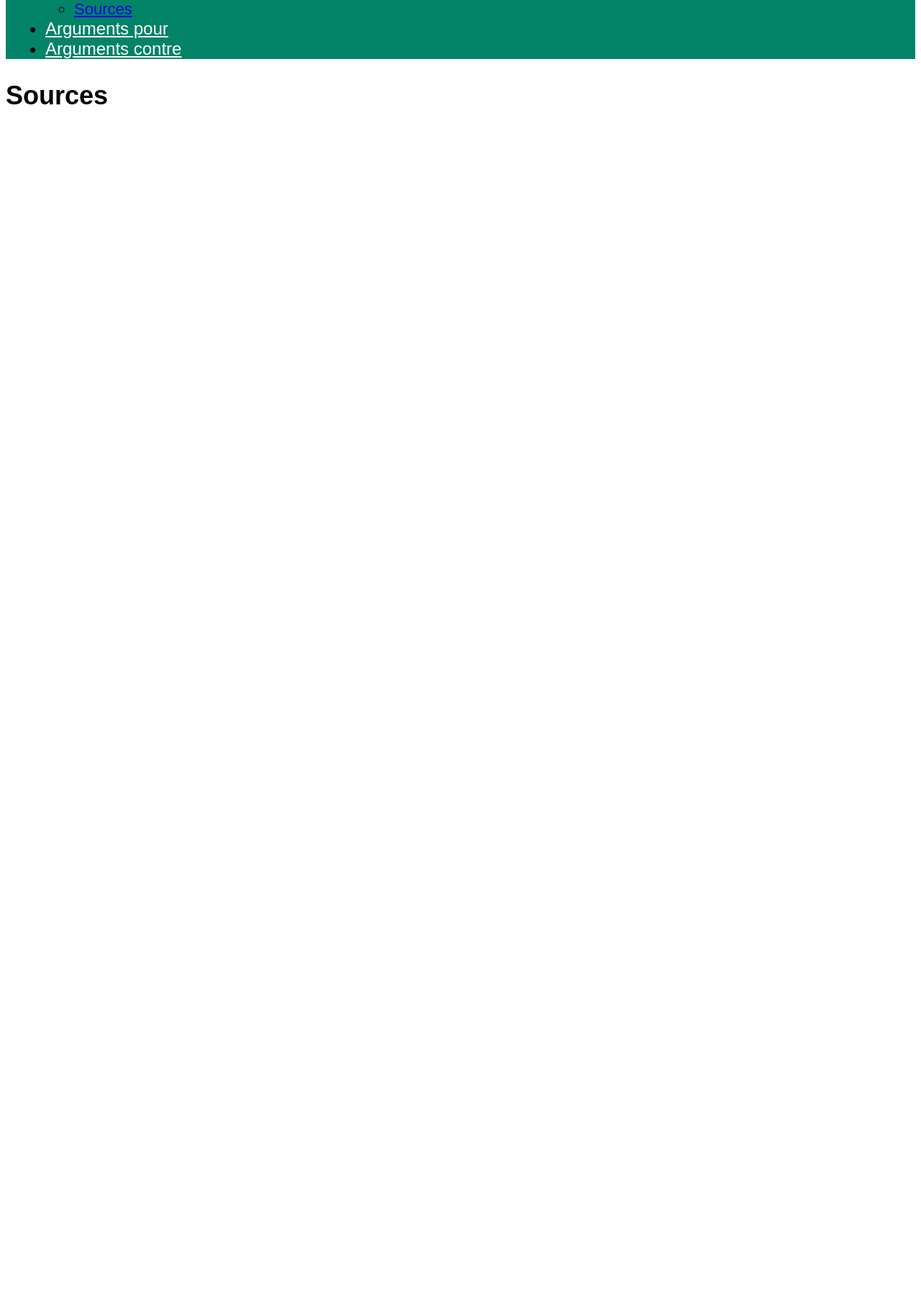
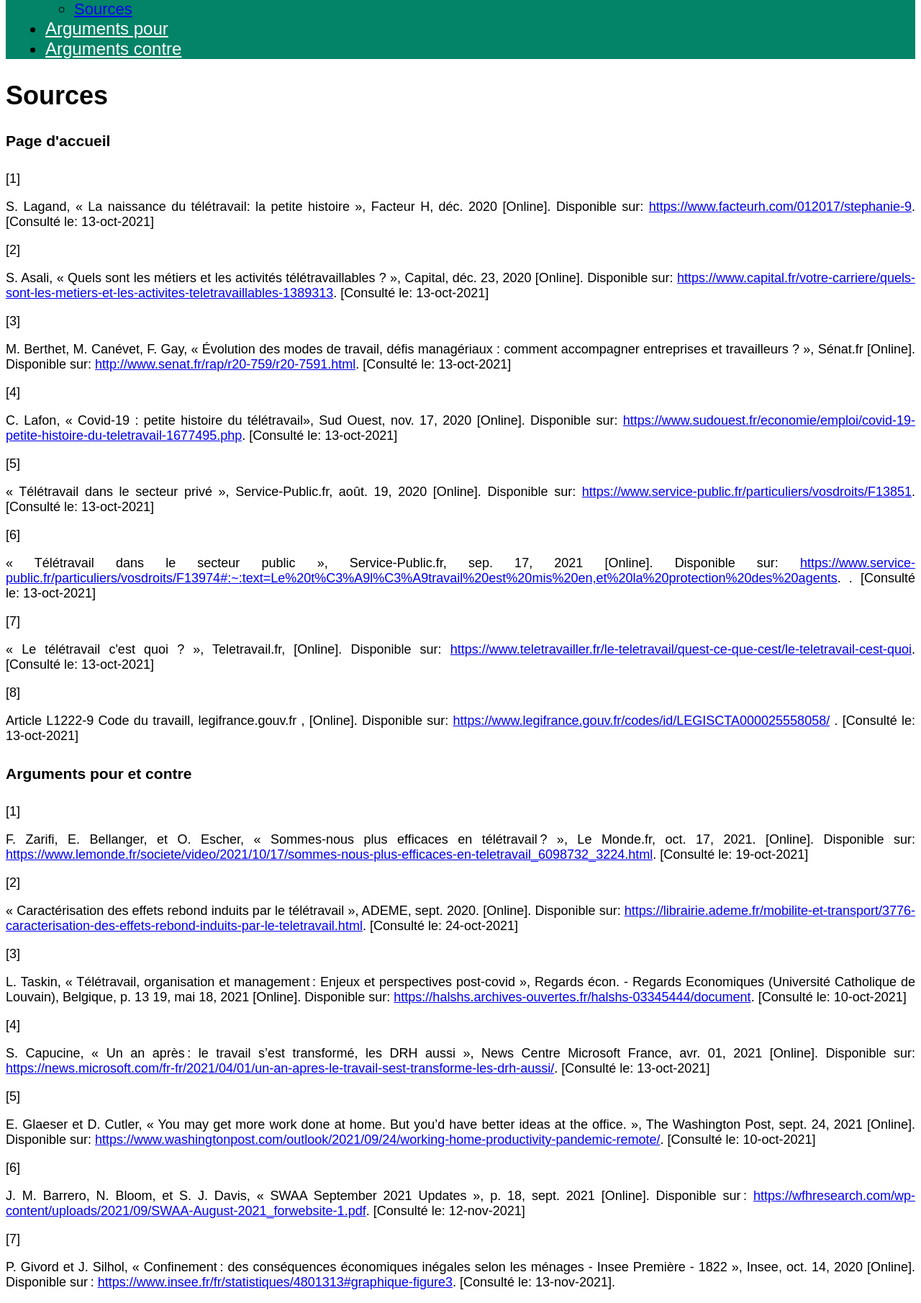
Before and after one commit to sea-gull-diana/Teletravail, a PHP site: page /source.html in a window 1280 px wide. Shown: the part 238-2048 px from the top of the page at 72% size. Before the commit the page ends 383 px from the top, so only its background shows below. Run offline with PHP 8.4, Linux system fonts and the light colour scheme.

Commit message:
changement

```diff
--- a/css/styles.css
+++ b/css/styles.css
@@ -8,8 +8,14 @@ body {
 }
 
 h5 {font-size: 24px;}
-h6{color: black;}
-h1, h3,h6 {font-weight: bold; margin: 30px 0;}
+h6{color: black;
+  padding: 0 20px 0;
+  margin: 20px 0;
+  line-height: 1px;
+  border-left: 390px solid #ddd;
+  border-right: 390px solid #ddd;
+  text-align: center;  }
+h1,h2,h3,h4,h6 {font-weight: bold; margin: 30px 0;}
 
 .stats {
   background-color: aliceblue;
@@ -44,6 +50,12 @@ nav {
 
 .nav-link, .navbar-brand {
     color: white;
+}
+
+/* la page index.html */
+#indexstrong{
+  text-align: center;
+font-size: 22px;
 }
 
 /* la page contacts.html */
@@ -98,7 +110,7 @@ img {
 
 .image-text {
   font-style: italic;
-  font-size: 22px;
+  font-size: 18px;
 }
 
 /*pour la page team.html*/
--- a/pour.html
+++ b/pour.html
@@ -91,7 +91,7 @@
     </div>
 
     <div class="sources">
-    <h6>Sources&#8239;:</h6>
+    <h6>Sources</h6>
 <span id="s1">[1]</span>
 <p>F. Zarifi, E. Bellanger, et O. Escher, « Sommes-nous plus efficaces en télétravail ? », Le Monde.fr, oct. 17, 2021. [Online]. Disponible sur: <a href="https://www.lemonde.fr/societe/video/2021/10/17/sommes-nous-plus-efficaces-en-teletravail_6098732_3224.html" target=_blank>https://www.lemonde.fr/societe/video/2021/10/17/sommes-nous-plus-efficaces-en-teletravail_6098732_3224.html</a>. [Consulté le: 19-oct-2021]</p>
 <span id="s2">[2]</span>
@@ -102,7 +102,6 @@
 <p>S. Capucine, « Un an après : le travail s’est transformé, les DRH aussi », News Centre Microsoft France, avr. 01, 2021 [Online]. Disponible sur: <a href="https://news.microsoft.com/fr-fr/2021/04/01/un-an-apres-le-travail-sest-transforme-les-drh-aussi/" target=_blank>https://news.microsoft.com/fr-fr/2021/04/01/un-an-apres-le-travail-sest-transforme-les-drh-aussi/</a>. [Consulté le: 13-oct-2021]</p>
 <span id="s5">[5]</span>
 <p>E. Glaeser et D. Cutler, « You may get more work done at home. But you’d have better ideas at the office. », The Washington Post, sept. 24, 2021 [Online]. Disponible sur: <a href="https://www.washingtonpost.com/outlook/2021/09/24/working-home-productivity-pandemic-remote/" target=_blank>https://www.washingtonpost.com/outlook/2021/09/24/working-home-productivity-pandemic-remote/</a>. [Consulté le: 10-oct-2021]</p>
-<h6>Sources des illustrations&#8239;:</h6>
 <span id="s6">[6]</span>
 <p>J. M. Barrero, N. Bloom, et S. J. Davis, « SWAA September 2021 Updates », p. 18, sept. 2021 [Online]. Disponible sur&#8239;: <a href="https://wfhresearch.com/wp-content/uploads/2021/09/SWAA-August-2021_forwebsite-1.pdf" target=_blank>https://wfhresearch.com/wp-content/uploads/2021/09/SWAA-August-2021_forwebsite-1.pdf</a>. [Consulté le: 12-nov-2021]</p>
 <span id="s7">[7]</span>
--- a/source.html
+++ b/source.html
@@ -13,6 +13,106 @@
     <main class="container-lg">
 
         <h1>Sources</h1>
+        <div class="pageSources">
+            <h3>Page d'accueil</h3>
+            <span>[1]</span>
+            <p>S. Lagand, « La naissance du télétravail: la petite histoire », Facteur H, déc. 2020 [Online]. Disponible
+                sur: <a href="https://www.facteurh.com/012017/stephanie-9">
+                    https://www.facteurh.com/012017/stephanie-9</a>. [Consulté le: 13-oct-2021]</p>
+            <span>[2]</span>
+            <p>S. Asali, « Quels sont les métiers et les activités télétravaillables ? », Capital, déc. 23, 2020
+                [Online].
+                Disponible sur:
+                <a
+                    href="https://www.capital.fr/votre-carriere/quels-sont-les-metiers-et-les-activites-teletravaillables-1389313">
+                    https://www.capital.fr/votre-carriere/quels-sont-les-metiers-et-les-activites-teletravaillables-1389313</a>.
+                [Consulté le: 13-oct-2021]
+            </p>
+            <span>[3]</span>
+            <p>M. Berthet, M. Canévet, F. Gay, « Évolution des modes de travail, défis managériaux : comment accompagner
+                entreprises et travailleurs ? », Sénat.fr [Online]. Disponible sur:
+                <a href="http://www.senat.fr/rap/r20-759/r20-7591.html">
+                    http://www.senat.fr/rap/r20-759/r20-7591.html</a>. [Consulté le: 13-oct-2021]
+            </p>
+            <span>[4]</span>
+            <p>C. Lafon, « Covid-19 : petite histoire du télétravail», Sud Ouest, nov. 17, 2020 [Online]. Disponible
+                sur:
+                <a href="https://www.sudouest.fr/economie/emploi/covid-19-petite-histoire-du-teletravail-1677495.php">
+                    https://www.sudouest.fr/economie/emploi/covid-19-petite-histoire-du-teletravail-1677495.php</a>.
+                [Consulté
+                le:
+                13-oct-2021]
+            </p>
+            <span>[5]</span>
+            <p>« Télétravail dans le secteur privé », Service-Public.fr, août. 19, 2020 [Online]. Disponible sur:
+                <a href="https://www.service-public.fr/particuliers/vosdroits/F13851">
+                    https://www.service-public.fr/particuliers/vosdroits/F13851</a>. [Consulté le: 13-oct-2021]
+            </p>
+            <span>[6]</span>
+            <p>« Télétravail dans le secteur public », Service-Public.fr, sep. 17, 2021 [Online]. Disponible sur:
+                <a
+                    href="https://www.service-public.fr/particuliers/vosdroits/F13974#:~:text=Le%20t%C3%A9l%C3%A9travail%20est%20mis%20en,et%20la%20protection%20des%20agents">https://www.service-public.fr/particuliers/vosdroits/F13974#:~:text=Le%20t%C3%A9l%C3%A9travail%20est%20mis%20en,et%20la%20protection%20des%20agents</a>.
+                . [Consulté le: 13-oct-2021]
+            </p>
+            <span>[7]</span>
+            <p>« Le télétravail c'est quoi ? », Teletravail.fr, [Online]. Disponible sur:
+                <a
+                    href="https://www.teletravailler.fr/le-teletravail/quest-ce-que-cest/le-teletravail-cest-quoi">https://www.teletravailler.fr/le-teletravail/quest-ce-que-cest/le-teletravail-cest-quoi</a>.
+                [Consulté le:
+                13-oct-2021]
+            </p>
+            <span>[8]</span>
+            <p>Article L1222-9 Code du travaill, legifrance.gouv.fr , [Online]. Disponible sur:
+                <a
+                    href="https://www.legifrance.gouv.fr/codes/id/LEGISCTA000025558058/">https://www.legifrance.gouv.fr/codes/id/LEGISCTA000025558058/</a>
+                . [Consulté le: 13-oct-2021]
+            </p>
+
+
+            <h3>Arguments pour et contre</h3>
+            <span>[1]</span>
+            <p>F. Zarifi, E. Bellanger, et O. Escher, « Sommes-nous plus efficaces en télétravail ? », Le Monde.fr, oct.
+                17, 2021. [Online]. Disponible sur: <a
+                    href="https://www.lemonde.fr/societe/video/2021/10/17/sommes-nous-plus-efficaces-en-teletravail_6098732_3224.html"
+                    target=_blank>https://www.lemonde.fr/societe/video/2021/10/17/sommes-nous-plus-efficaces-en-teletravail_6098732_3224.html</a>.
+                [Consulté le: 19-oct-2021]</p>
+            <span >[2]</span>
+            <p>« Caractérisation des effets rebond induits par le télétravail », ADEME, sept. 2020. [Online]. Disponible
+                sur: <a
+                    href="https://librairie.ademe.fr/mobilite-et-transport/3776-caracterisation-des-effets-rebond-induits-par-le-teletravail.html"
+                    target=_blank>https://librairie.ademe.fr/mobilite-et-transport/3776-caracterisation-des-effets-rebond-induits-par-le-teletravail.html</a>.
+                [Consulté le: 24-oct-2021]</p>
+            <span >[3]</span>
+            <p>L. Taskin, « Télétravail, organisation et management&#8239;: Enjeux et perspectives post-covid », Regards
+                écon. - Regards Economiques (Université Catholique de Louvain), Belgique, p. 13 19, mai 18, 2021
+                [Online]. Disponible sur: <a href="https://halshs.archives-ouvertes.fr/halshs-03345444/document"
+                    target=_blank>https://halshs.archives-ouvertes.fr/halshs-03345444/document</a>. [Consulté le:
+                10-oct-2021]</p>
+            <span >[4]</span>
+            <p>S. Capucine, « Un an après : le travail s’est transformé, les DRH aussi », News Centre Microsoft France,
+                avr. 01, 2021 [Online]. Disponible sur: <a
+                    href="https://news.microsoft.com/fr-fr/2021/04/01/un-an-apres-le-travail-sest-transforme-les-drh-aussi/"
+                    target=_blank>https://news.microsoft.com/fr-fr/2021/04/01/un-an-apres-le-travail-sest-transforme-les-drh-aussi/</a>.
+                [Consulté le: 13-oct-2021]</p>
+            <span >[5]</span>
+            <p>E. Glaeser et D. Cutler, « You may get more work done at home. But you’d have better ideas at the office.
+                », The Washington Post, sept. 24, 2021 [Online]. Disponible sur: <a
+                    href="https://www.washingtonpost.com/outlook/2021/09/24/working-home-productivity-pandemic-remote/"
+                    target=_blank>https://www.washingtonpost.com/outlook/2021/09/24/working-home-productivity-pandemic-remote/</a>.
+                [Consulté le: 10-oct-2021]</p>
+            <span >[6]</span>
+            <p>J. M. Barrero, N. Bloom, et S. J. Davis, « SWAA September 2021 Updates », p. 18, sept. 2021 [Online].
+                Disponible sur&#8239;: <a
+                    href="https://wfhresearch.com/wp-content/uploads/2021/09/SWAA-August-2021_forwebsite-1.pdf"
+                    target=_blank>https://wfhresearch.com/wp-content/uploads/2021/09/SWAA-August-2021_forwebsite-1.pdf</a>.
+                [Consulté le: 12-nov-2021]</p>
+            <span >[7]</span>
+            <p>P. Givord et J. Silhol, « Confinement&#8239;: des conséquences économiques inégales selon les ménages -
+                Insee Première - 1822 », Insee, oct. 14, 2020 [Online]. Disponible sur&#8239;: <a
+                    href="https://www.insee.fr/fr/statistiques/4801313#graphique-figure3"
+                    target=_blank>https://www.insee.fr/fr/statistiques/4801313#graphique-figure3</a>. [Consulté le:
+                13-nov-2021].</p>
+        </div>
 
 
 
```
Also changed, not shown: contre.html (+125 -29 lines), index.html (+11 -10 lines).
